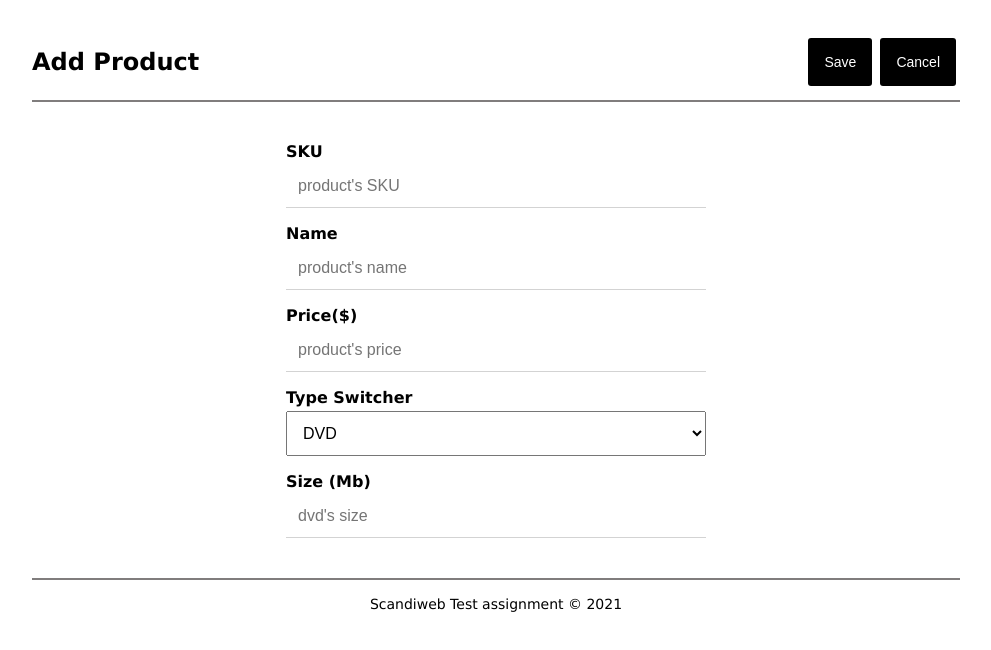
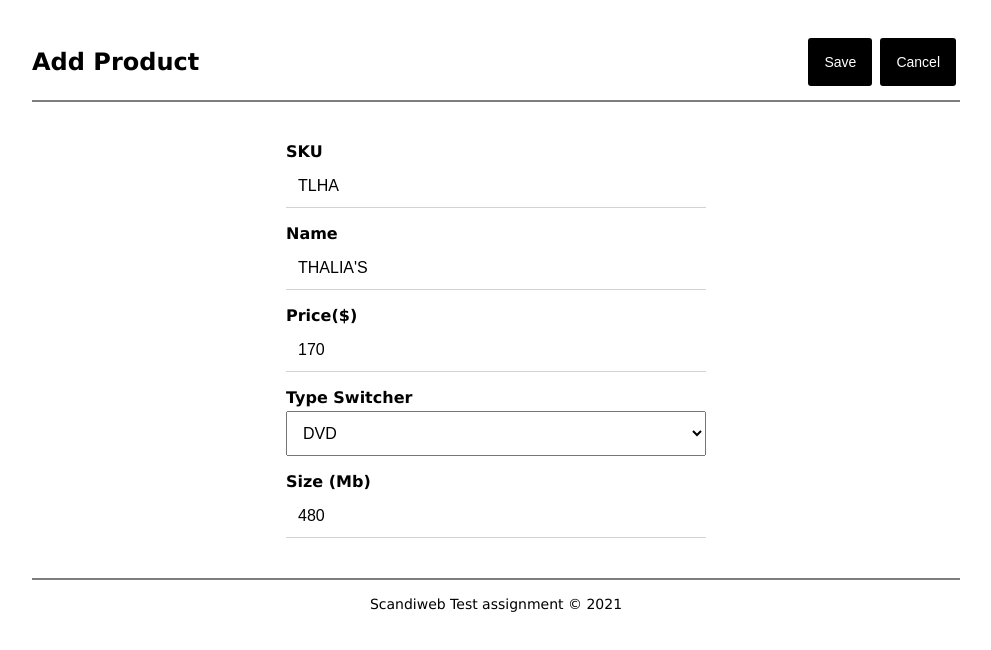
Before and after one commit to ibisdavi012/jdtstore-ui, a React (Create React App) app: page /add-product in a window 1280 px wide. Shown: the top 650 px of the page, without its empty margins (144-1135 px from the left). Built offline with nearby package versions, Linux system fonts and the light colour scheme.

Commit message:
Add product implements axios

```diff
--- a/package.json
+++ b/package.json
@@ -7,6 +7,7 @@
     "@testing-library/jest-dom": "^5.14.1",
     "@testing-library/react": "^11.2.7",
     "@testing-library/user-event": "^12.8.3",
+    "axios": "^0.21.4",
     "node-sass": "^6.0.1",
     "react": "^17.0.2",
     "react-dom": "^17.0.2",
--- a/src/features/add-product/AddProductForm.js
+++ b/src/features/add-product/AddProductForm.js
@@ -1,19 +1,24 @@
-import { useState, useEffect } from "react";
+import { useState, useEffect, useRef } from "react";
 import { useSelector, useDispatch } from "react-redux";
 import { withRouter } from "react-router-dom";
+import axios from "axios";
 
 import { reset } from "./addProductSlice";
 
 import "./add-product-form.scss";
 
+const productEndpoint = "http://localhost/products";
+
 function AddProductForm(props) {
   const initialState = {
-    sku: "",
-    name: "",
-    price: 0,
+    sku: "TLHA",
+    name: "THALIA'S",
+    price: 170,
     type: "dvd",
-    specifics: { size: 0 },
+    specifics: { size: 480 },
   };
+
+  const selectedType = useRef("DVD");
 
   const [state, setState] = useState(initialState);
 
@@ -39,9 +44,10 @@ function AddProductForm(props) {
       );
     }, 500);
 
+    if (state.type !== selectedType.current)
       switch (state.type) {
         case "dvd":
-        setState({ ...state, specifics: { size: 0 } });
+          setState({ ...state, specifics: { size: 480 } });
           break;
         case "book":
           setState({ ...state, specifics: { weight: 0 } });
@@ -53,9 +59,28 @@ function AddProductForm(props) {
           setState(initialState);
       }
 
+    selectedType.current = state.type;
+
     if (formStatus === "SAVING") {
+      const productDescription = {
+        sku: state.sku,
+        name: state.name,
+        price: state.price,
+        type: state.type,
+        ...state.specifics,
+      };
+
+      console.log(productDescription);
+
+      axios
+        .post(productEndpoint, productDescription)
+        .then((response) => {
           dispatch(reset());
           props.history.push("/");
+        })
+        .catch((error) => {
+          console.error("Se ha producido un error.");
+        });
     }
     // eslint-disable-next-line react-hooks/exhaustive-deps
   }, [state.type, formStatus]);
```
Also changed, not shown: src/services/api/products.js (deleted), 1 other file (tests, documents, lock files or other folders). Lines whose indentation alone changed are shown as unchanged.
